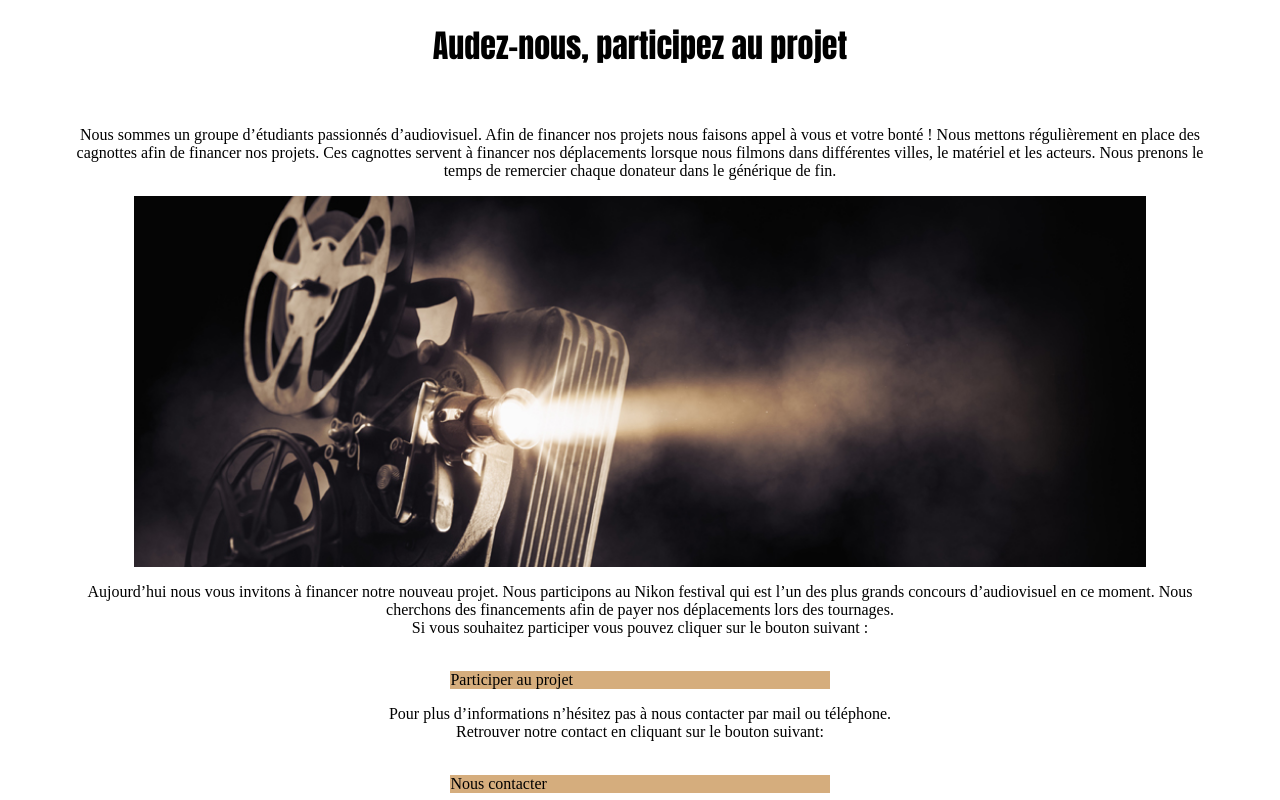
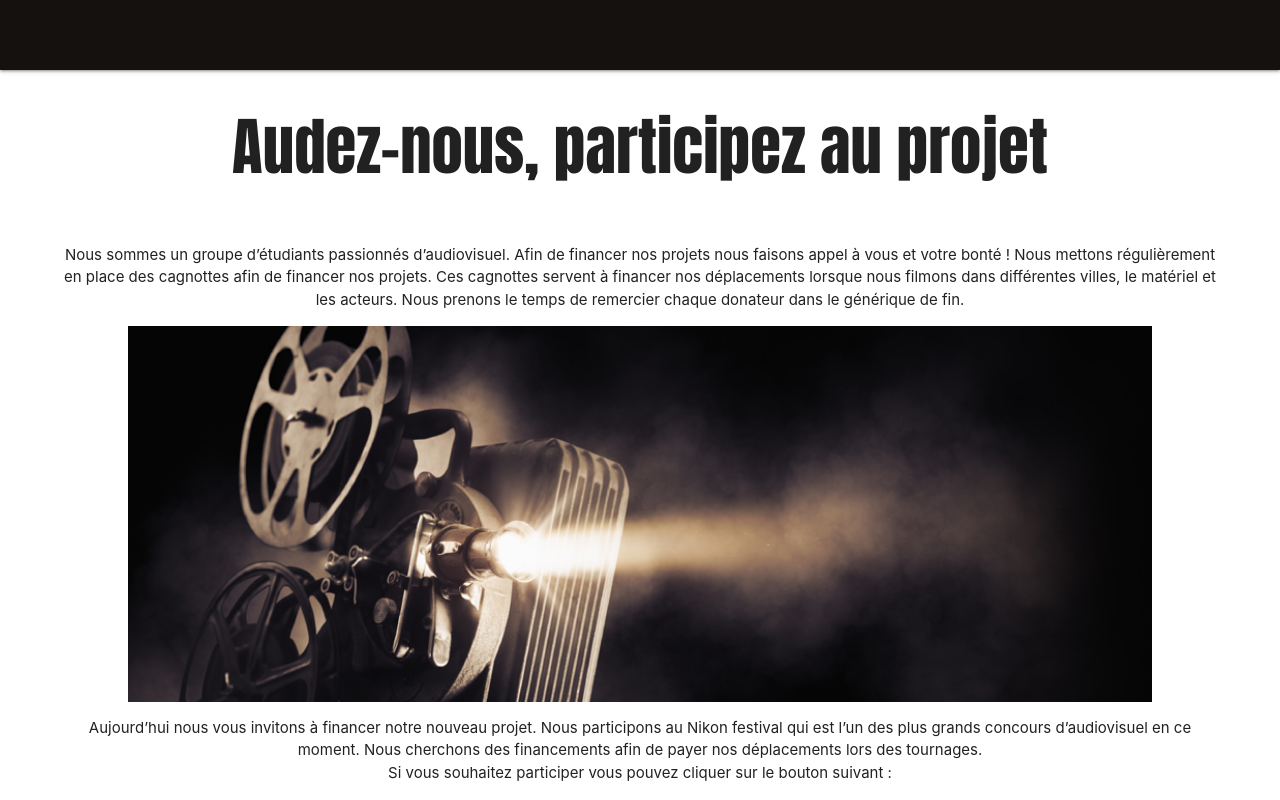
Before and after one commit to MPAMF/Manyacs, a plain HTML site: page aider.html in a window 1280 px wide. Shown: the top 800 px of the page. Drawn offline with nearby package versions, Linux system fonts and the light colour scheme.

Commit message:
Update aider.html

```diff
--- a/aider.html
+++ b/aider.html
@@ -1,7 +1,22 @@
+<!DOCTYPE html>
+<html>
+<head>
+    <meta charset="utf-8">
+    <title> MANYACS PROD </title>
+    <link rel="stylesheet" href="https://cdnjs.cloudflare.com/ajax/libs/materialize/1.0.0/css/materialize.min.css">
+    <link rel="stylesheet" type="text/css" href="CSS/nav_projetaudiovisuel.css">
+    <link rel="stylesheet" type="text/css" href="CSS/footer_projetaudiovisuel.css">
+    <link rel="stylesheet" type="text/css" href="CSS/bouton_projetaudiovisuel.css">
+    <link rel="stylesheet" type="text/css" href="CSS/img_projetaudiovisuel.css">
+    <link rel="stylesheet" type="text/css" href="CSS/titres_projetaudiovisuel.css">
+    <link rel="stylesheet" type="text/css" href="CSS/cartes_projetaudiovisuel.css">
 
+</head>
+<body>
+<nav class="navcolor navtaille">
 
-    <!DOCTYPE html>
-<html>
+</nav>
+
 <head>
 	<meta charset="utf-8">
 	<title> Aidez Nous</title>
```
